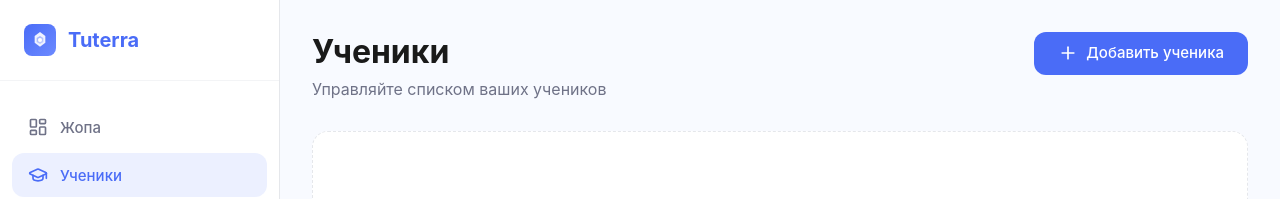
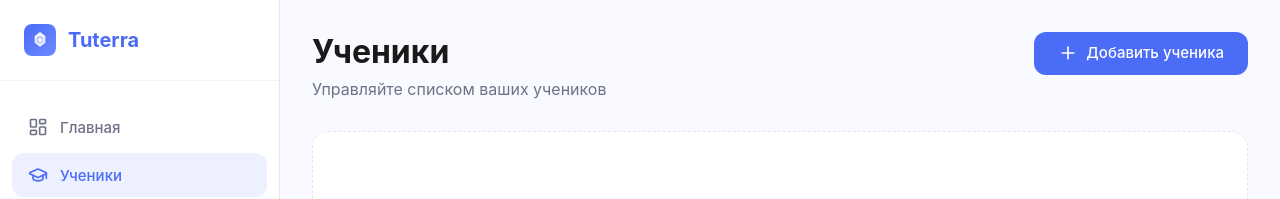
Before and after one commit to SaidSafarov09/Tuterra, a Next.js app: page /students in a window 1280 px wide. Shown: the top 199 px of the page. Built offline with nearby package versions, Linux system fonts and the light colour scheme; no server answers.

Commit message:
вернул название ссылки

```diff
--- a/constants/links.ts
+++ b/constants/links.ts
@@ -9,7 +9,7 @@ import {
 } from '@/components/icons/Icons'
 
 export const navigation = [
-    { name: 'Жопа', href: '/dashboard', icon: DashboardIcon },
+    { name: 'Главная', href: '/dashboard', icon: DashboardIcon },
     { name: 'Ученики', href: '/students', icon: StudentsIcon },
     { name: 'Занятия', href: '/lessons', icon: LessonsIcon },
     { name: 'Календарь', href: '/calendar', icon: CalendarIcon },
```
